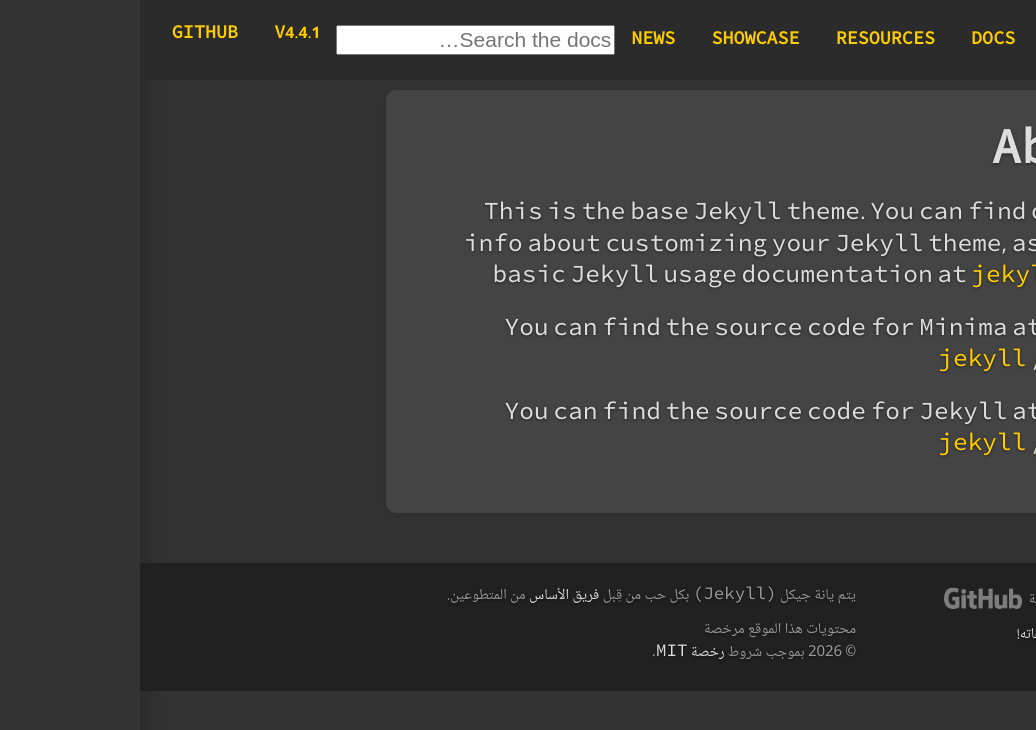
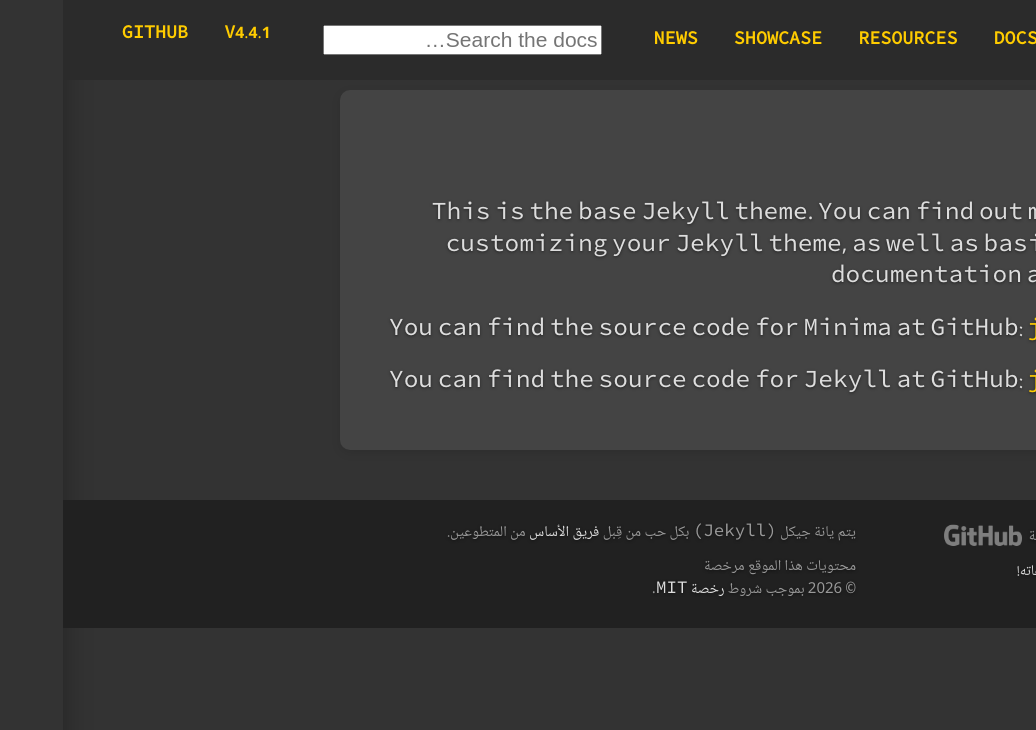
Before and after one commit to aboayoob-tech/aboayoob-tech.github.io, a Jekyll site: the page built from about.markdown, in a window 1280 px wide. Shown: the top 730 px of the page, without its empty margins (244-1280 px from the left). Built offline with Jekyll 4.4.1, drawn with Linux system fonts in a browser that asks for light colours; comment, search, counter and statistics services are not loaded.

Commit message:
Update layout to conditionally include content container
Refactor layout to conditionally wrap content in a container for news items.

```diff
--- a/_layouts/default.html
+++ b/_layouts/default.html
@@ -1,12 +1,5 @@
 <style>
-  body.wrap {
-    max-width: 1200px !important;
-    width: 88% !important;
-    margin-left: auto !important;
-    margin-right: auto !important;
-    box-sizing: border-box !important;
-  }
-
+  {% if page.layout == 'news_item' or page.layout == 'news' %}
   .content-container {
     max-width: 1200px !important;
     width: 88% !important;
@@ -14,33 +7,23 @@
     margin-right: auto !important;
     box-sizing: border-box !important;
   }
+  {% endif %}
 </style>
-
 
 {%- include top.html -%}
 
 <body class="wrap">
   {%- include header.html -%}
 
-<div class="content-container">
-  {{- content -}}
-</div>
-
+  {% if page.layout == 'news_item' or page.layout == 'news' %}
+    <div class="content-container">
+      {{- content -}}
+    </div>
+  {% else %}
+    {{- content -}}
+  {% endif %}
 
   {%- include footer.html -%}
-  {%- include anchor_links.html -%}
-  {%- include analytics.html -%}
-  {%- include search/script.html -%}
-
-  <script>
-  {%- comment -%}
-  // This function is called when the user selects an option from a <select> element.
-  // If the selected option has a valid URL, it changes the window location to that URL.
-  {%- endcomment %}
-  const navigateToUrl = (select) => {
-    const url = select.value;
-    url && (window.location.href = url);
-  };
-  </script>
+  <!-- باقي السكربتات -->
 </body>
 </html>
```
